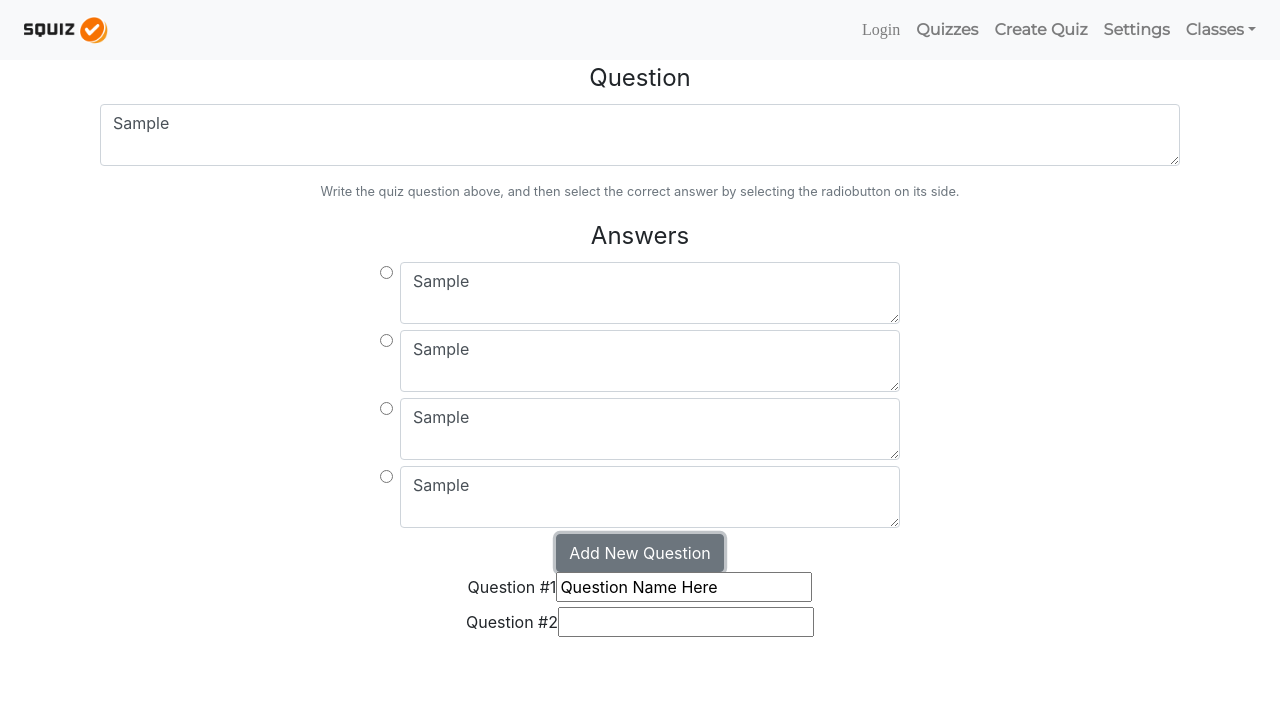
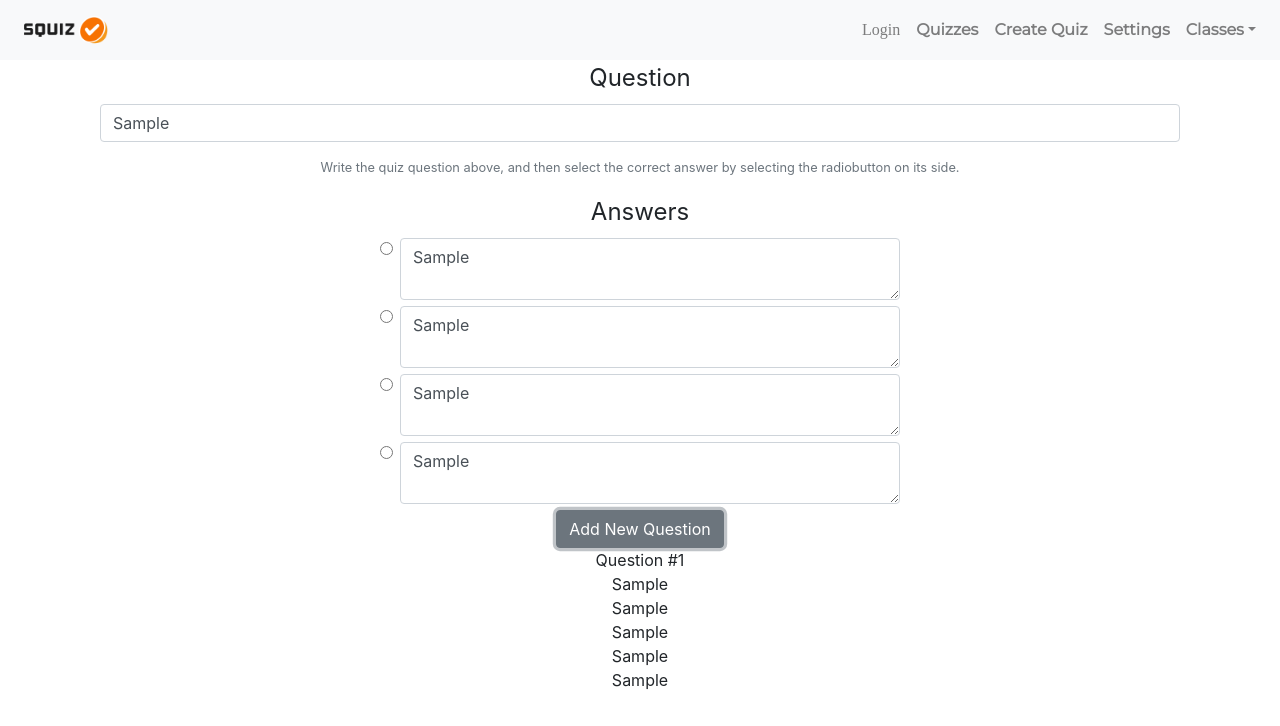
Before and after one commit to denmcca/squiz, a React (Create React App) app in the folder frontend/: page /CreateQuiz in a window 1280 px wide. Both pictures are taken after typing "Sample", "Sample", "Sample", "Sample", "Sample" into the empty fields and a click on the button "Add New Question". Shown: the top 726 px of the page. Built offline with nearby package versions, Linux system fonts and the light colour scheme.

Commit message:
Adding a quiz updates the quiz list and displays it

```diff
--- a/frontend/src/Pages/CreateQuizPage.jsx
+++ b/frontend/src/Pages/CreateQuizPage.jsx
@@ -6,7 +6,12 @@ class CreateQuizPage extends Component {
     super();
     // the state stores the list of questions
     this.state = {
-      questions: [{ question: "Question Name Here", optionOne: "", optionTwo: "", optionThree: "", optionFour: "" }],
+      questions: [],
+      question: "",
+      optionOne: "",
+      optionTwo: "",
+      optionThree: "",
+      optionFour: ""
     }
     // listeners
     //this.handleInputChange = this.handleInputChange.bind(this);
@@ -16,15 +21,22 @@ class CreateQuizPage extends Component {
   addQuestion = (e) => {
     this.setState((prevState) => ({
       // add a new set of question to the list
-      questions: [...prevState.questions, { question: "", optionOne: "", optionTwo: "", optionThree: "", optionFour: "" }],
+      questions: [...prevState.questions,
+        { question: this.state.question, optionOne: this.state.optionOne, optionTwo: this.state.optionTwo,
+          optionThree: this.state.optionThree, optionFour: this.state.optionFour }],
     }));
+    console.log(this.state.questions);
   }
   render() {
     return (
       <Form>
         <FormGroup style={{ marginLeft: '100px', marginRight: '100px' }}>
           <legend>Question</legend>
-          <Input type="textarea" name="question" placeholder="Question" />
+          <Input placeholder="Question"
+          onChange = {(text) => {
+          this.setState({question: text.target.value});
+          console.log(this.state.question);
+        }}/>
         </FormGroup>
         <FormGroup>
           <FormText color="muted">
@@ -36,26 +48,30 @@ class CreateQuizPage extends Component {
           <FormGroup check>
             <Input type="radio" name="radio1" />{' '}
             <Label check>
-              <Input type="textarea" name="optionOne" placeholder="Option One" style={{ width: "500px" }} />
+              <Input type="textarea" name="optionOne" placeholder="Option One" style={{ width: "500px" }}
+              onChange = {(text)=> this.setState({optionOne: text.target.value})} />
             </Label>
           </FormGroup>
           <FormGroup check>
 
             <Input type="radio" name="radio1" />{' '}
             <Label check>
-              <Input type="textarea" name="optionTwo" placeholder="Option Two" style={{ width: "500px" }} />
+              <Input type="textarea" name="optionTwo" placeholder="Option Two" style={{ width: "500px" }}
+              onChange = {(text)=> this.setState({optionTwo: text.target.value})} />
             </Label>
           </FormGroup>
           <FormGroup check>
             <Input type="radio" name="radio1" />{' '}
             <Label check>
-              <Input type="textarea" name="optionThree" placeholder="Option Three" style={{ width: "500px" }} />
+              <Input type="textarea" name="optionThree" placeholder="Option Three" style={{ width: "500px" }}
+              onChange = {(text)=> this.setState({optionThree: text.target.value})}  />
             </Label>
           </FormGroup>
           <FormGroup check>
             <Input type="radio" name="radio1" />{' '}
             <Label check>
-              <Input type="textarea" name="optionFour" placeholder="Option Four" style={{ width: "500px" }} />
+              <Input type="textarea" name="optionFour" placeholder="Option Four" style={{ width: "500px" }}
+              onChange = {(text)=> this.setState({optionFour: text.target.value})} />
             </Label>
           </FormGroup>
         </FormGroup>
@@ -66,15 +82,14 @@ class CreateQuizPage extends Component {
             return(
               <div key = {idx}>
                 {/** Label of the question */}
-                <label htmlFor={questionID}>{`Question #${idx+1}`}</label>
-                <input
-                type = "text"
-                name = {questionID}
-                data-id = {idx}
-                id = {questionID}
-                value = {this.state.questions[idx].question}
-
-                />
+                <label htmlFor={questionID}>
+                {`Question #${idx+1}`}
+                <br/> {this.state.questions[idx].question}
+                <br/> {this.state.questions[idx].optionOne}
+                <br/> {this.state.questions[idx].optionTwo}
+                <br/> {this.state.questions[idx].optionThree}
+                <br/> {this.state.questions[idx].optionFour}
+                </label>
               </div>
             )
           })
```
